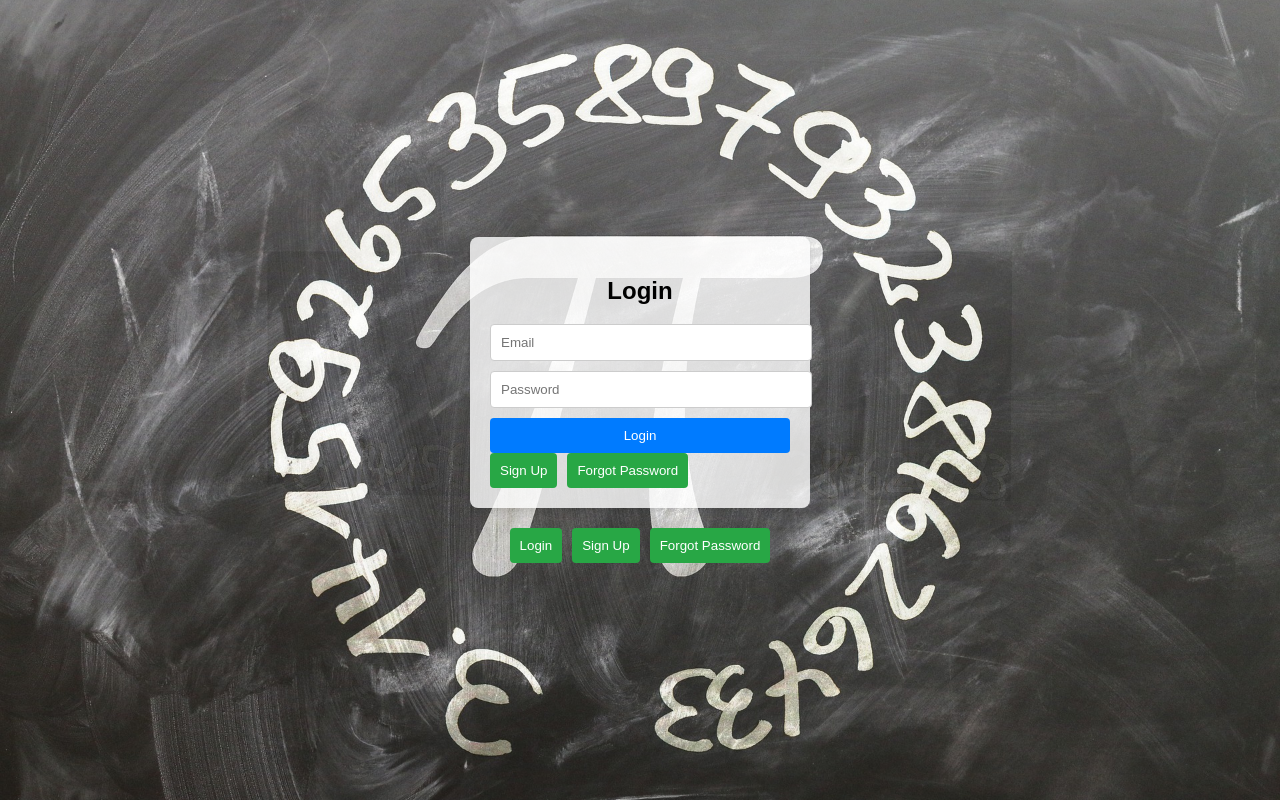
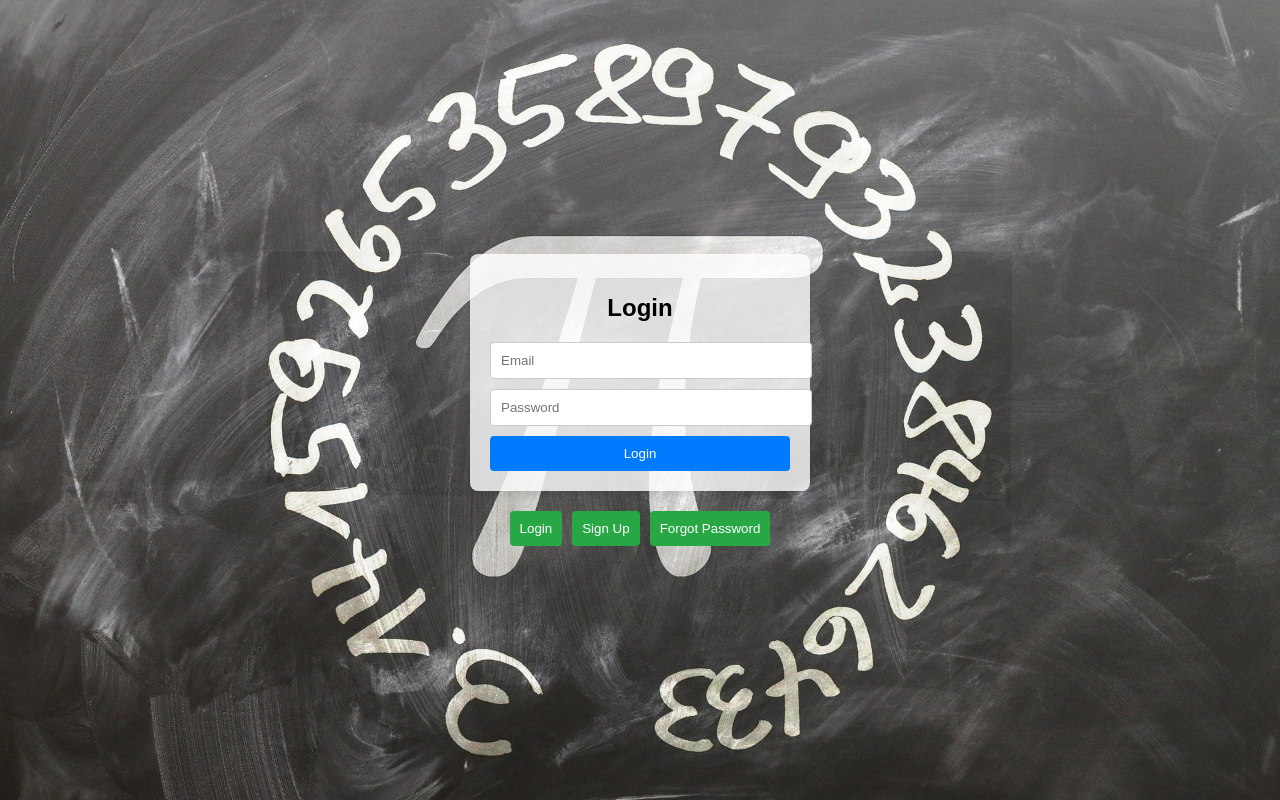
Before and after one commit to Hrvyy7/loginnnnnsignuppp, a React (Vite) app: page / in a window 1280 px wide. Built offline with nearby package versions, Linux system fonts and the light colour scheme.

Commit message:
Update Login.jsx

```diff
--- a/src/components/Login.jsx
+++ b/src/components/Login.jsx
@@ -1,28 +1,29 @@
 // src/components/Login.jsx
 import React, { useState } from 'react';
+import { auth } from '../firebase';
+import { signInWithEmailAndPassword } from 'firebase/auth';
 import { useNavigate } from 'react-router-dom';
-import { getAuth, signInWithEmailAndPassword } from 'firebase/auth';
 
 const Login = () => {
   const [email, setEmail] = useState('');
   const [password, setPassword] = useState('');
   const navigate = useNavigate();
 
-  const handleLogin = async (e) => {
+  const handleSubmit = async (e) => {
     e.preventDefault();
-    const auth = getAuth();
     try {
       await signInWithEmailAndPassword(auth, email, password);
+      alert('Logged in successfully');
       navigate('/home');
     } catch (error) {
-      alert('Login failed: ' + error.message);
+      alert(error.message);
     }
   };
 
   return (
     <div className="form-container">
       <h2>Login</h2>
-      <form onSubmit={handleLogin}>
+      <form onSubmit={handleSubmit}>
         <input
           type="email"
           placeholder="Email"
@@ -39,10 +40,6 @@ const Login = () => {
         />
         <button type="submit">Login</button>
       </form>
-      <div className="form-switch">
-        <button onClick={() => navigate('/signup')}>Sign Up</button>
-        <button onClick={() => navigate('/forgot')}>Forgot Password</button>
-      </div>
     </div>
   );
 };
```
